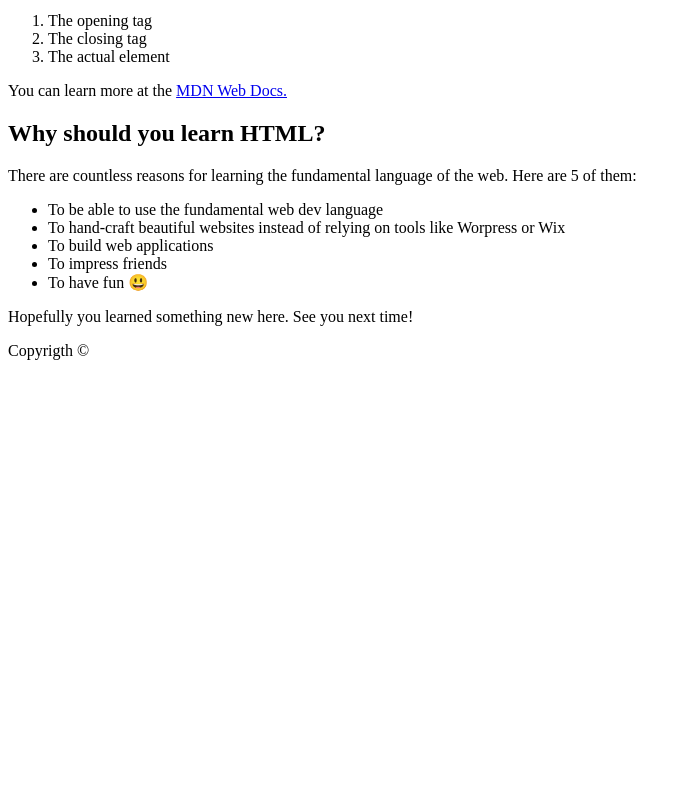
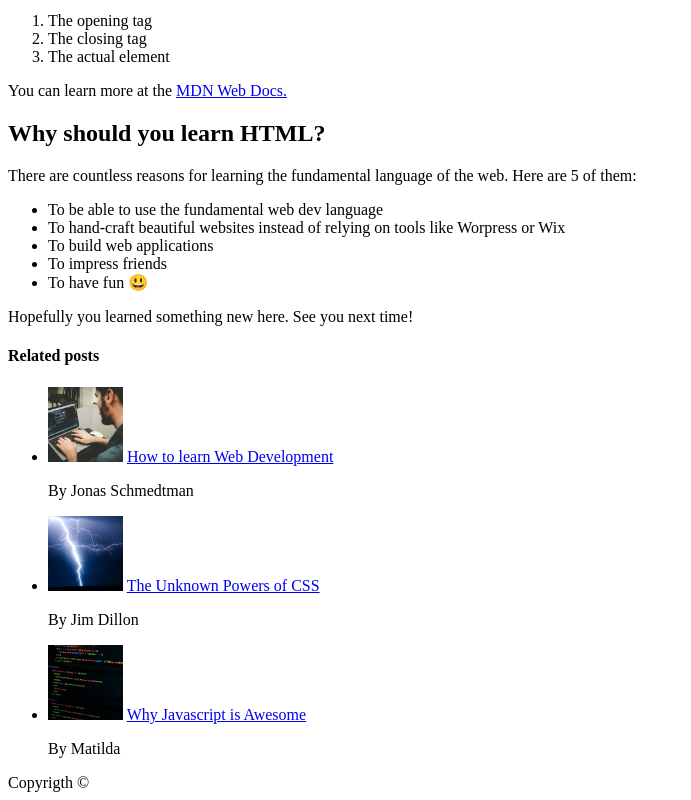
Before and after one commit to Marcos-Auguusto/guia_html, a plain HTML site: page video/02-HTML-Fundamentals/index.html in a window 1280 px wide. Shown: the part 681-1481 px from the top of the page, without its empty margins (0-691 px from the left). Before the commit the page ends 1049 px from the top, so only its background shows below. Drawn offline with Linux system fonts and the light colour scheme.

Commit message:
final course html

```diff
--- a/video/02-HTML-Fundamentals/index.html
+++ b/video/02-HTML-Fundamentals/index.html
@@ -65,6 +65,30 @@
       </ul>
       <p>Hopefully you learned something new here. See you next time!</p>
     </article>
+    <anside>
+      <h4>Related posts</h4>
+      <ul>
+        <li>
+          <img
+            src="img/related-1.jpg"
+            alt="men working on computer"
+            width="75"
+          />
+          <a href="#">How to learn Web Development</a>
+          <p>By Jonas Schmedtman</p>
+        </li>
+        <li>
+          <img src="img/related-2.jpg" alt="lightning" width="75" />
+          <a href="#">The Unknown Powers of CSS</a>
+          <p>By Jim Dillon</p>
+        </li>
+        <li>
+          <img src="img/related-3.jpg" alt="screen of codes" width="75" />
+          <a href="#">Why Javascript is Awesome</a>
+          <p>By Matilda</p>
+        </li>
+      </ul>
+    </anside>
     <footer>Copyrigth &copy;</footer>
   </body>
 </html>
```
